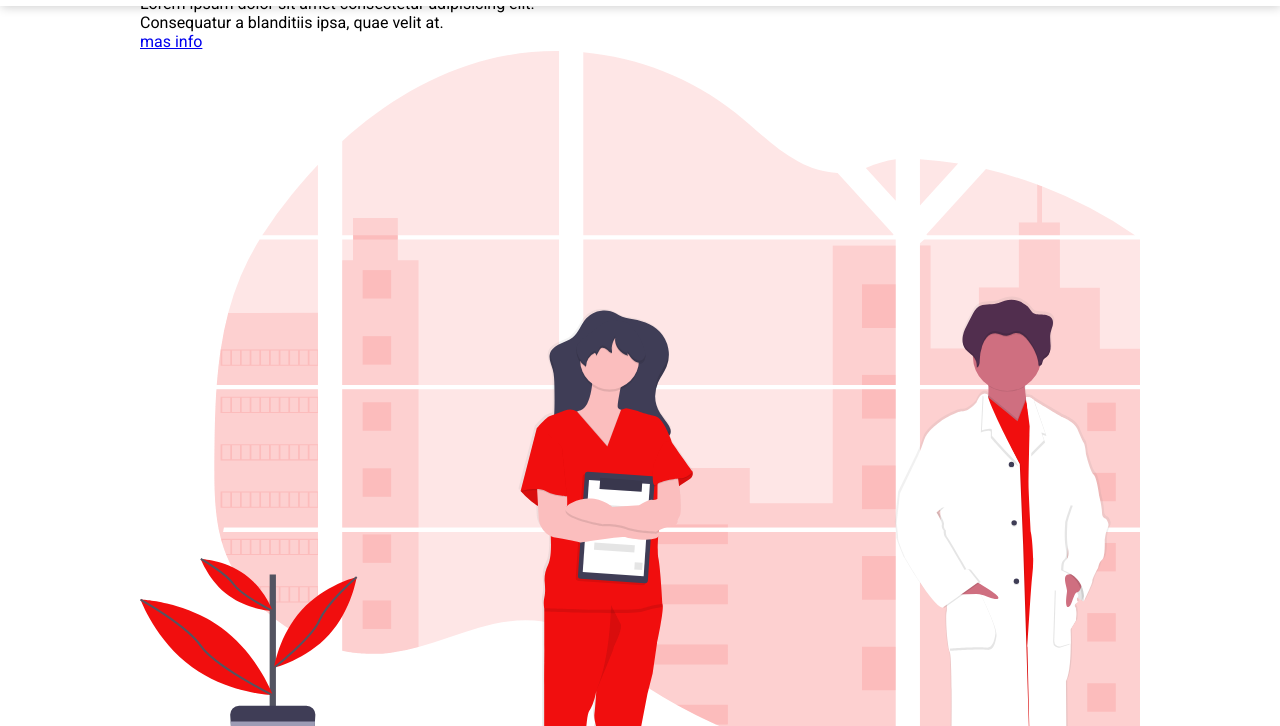
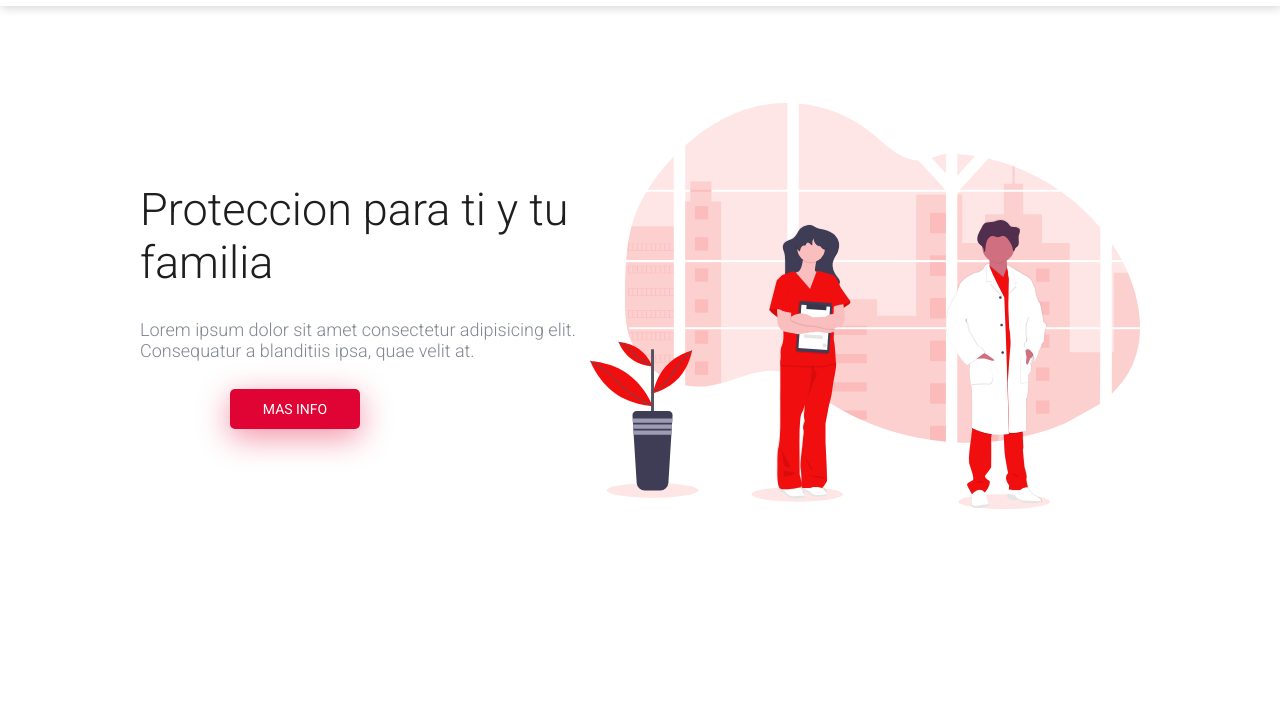
Before and after one commit to MAMB1999/Hospital-San-Jose, a plain HTML site: page index.html in a window 1280 px wide. Shown: the part 74-800 px from the top of the page. Drawn offline with Linux system fonts and the light colour scheme.

Commit message:
Header añadido
Agregamos todas las caracteristicas al contenedor header, organizamos sus contenedores y ajustamos las propiedades de los mismos

```diff
--- a/css/Style.css
+++ b/css/Style.css
@@ -26,7 +26,7 @@ h1{
 header::before{
     content: "";
     display: block;
-    margin-bottom: 40px;
+    margin-bottom: 80px;
 }
 /*Barra de Navegacion*/
 nav{
@@ -78,3 +78,42 @@ nav ul a{
     font-size: 25px;
     line-height: 80px;
 }
+/*Contenedor Header*/
+.contenido-header{
+    width: 100%;
+    height: 600px;
+    display: flex;
+    justify-content: space-between;
+    align-items: center;
+}
+.contenido-header>img{
+    width: 550px;
+    display:block;
+}
+.textos-header{
+    font-weight: 300;
+    justify-content: center;
+    color: #818691;
+}
+.textos-header>h2{
+    font-size: 45px;
+    margin-bottom: 30px;
+}.textos-header p{
+    font-size: 18px;
+}
+.textos-header a{
+    margin: 28px 0 0 90px;
+    width: 130px;
+    display: inline-block;
+    background-color: #e00434;
+    text-align: center;
+    color: #fff;
+    padding: 12px 0;
+    text-decoration: none;
+    font-weight: 400;
+    text-transform: uppercase;
+    font-size: 14px;
+    border-radius: 5px;
+    box-shadow: 0 8px 32px rgba(224, 4, 52, .45);
+
+}
--- a/index.html
+++ b/index.html
@@ -28,7 +28,8 @@
                     <i class="fas fa-bars"></i>
                 </div>
            </nav>
-            <section class="contenido-header contenedor">
+            <div class="contenedor">
+                <section class="contenido-header">
                     <div class="textos-header">
                         <h2 class="titulo-principal2">Proteccion para ti y tu familia</h2>
                         <p>Lorem ipsum dolor sit amet consectetur adipisicing elit.<br/> Consequatur a blanditiis ipsa, quae velit at.
@@ -37,6 +38,7 @@
                     </div>
                     <img src="/img/Doctors.svg" alt="Dibujo de Doctoress">
                 </section>
+            </div>
     </header>
     <main>
 
```
Lines whose indentation alone changed are shown as unchanged.
